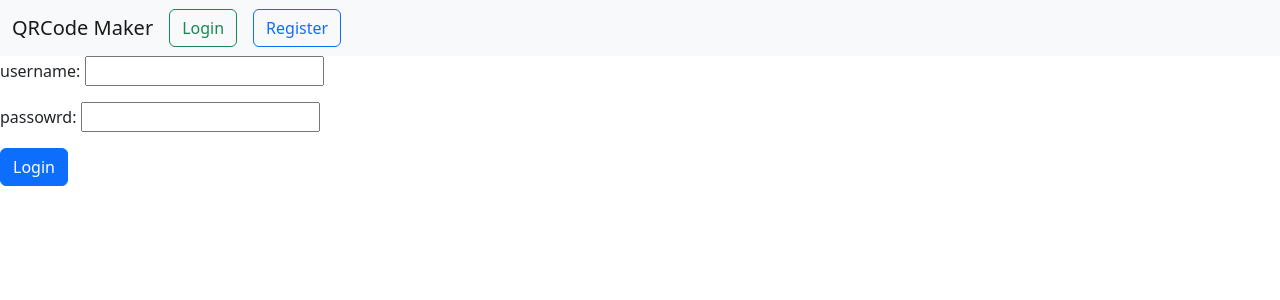
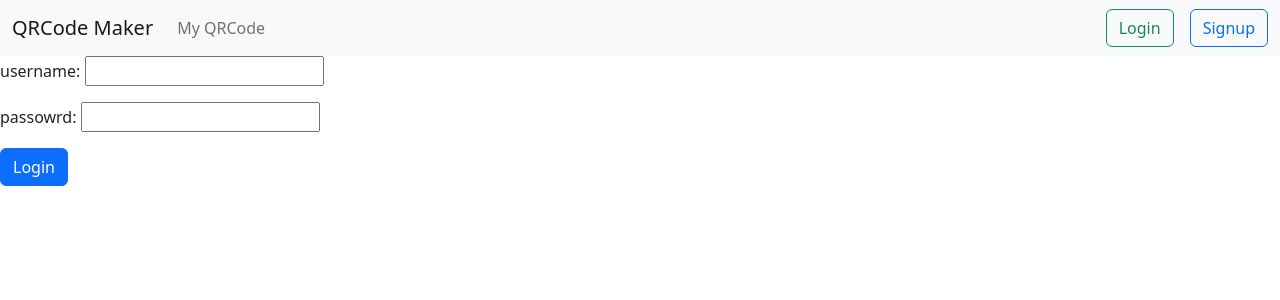
Before and after one commit to Kaito-and-Kanta-collaboration/QRcode_maker, a Django app: page /accounts/login/ in a window 1280 px wide. Shown: the top 300 px of the page. Run offline with Django 3.2, Linux system fonts and the light colour scheme.

Commit message:
[Fix] put signup and login button to right

```diff
--- a/templates/header.html
+++ b/templates/header.html
@@ -2,18 +2,16 @@
     <div class="container-fluid">
         <a class="navbar-brand" href="{% url 'qrcode:home' %}">QRCode Maker</a>
         <div class="collapse navbar-collapse" id="navbarTogglerDemo02">
+            <ul class="navbar-nav me-auto mb-2 mb-lg-0">
+                <li class="nav-item">
+                    <a class="nav-link" href="#">My QRCode</a>
+                </li>
+            </ul>
             {% if user.is_authenticated %}
-                <ul class="navbar-nav me-auto mb-2 mb-lg-0">
-                    <li class="nav-item">
-                        <a class="nav-link" href="#">My QRCode</a>
-                    </li>
-                </ul>
                 <a class="btn btn-outline-warning" href="{% url 'accounts:logout' %}">Logout</a>
             {% else %}
-                <ul class="navbar-nav me-auto mb-2 mb-lg-0">
-                    <a class="btn btn-outline-success me-3" href="{% url 'accounts:login' %}">Login</a>
-                    <a class="btn btn-outline-primary">Register</a>
-                </ul>
+                <a class="btn btn-outline-success me-3" href="{% url 'accounts:login' %}">Login</a>
+                <a class="btn btn-outline-primary">Signup</a>
             {% endif %}
         </div>
     </div>
```
